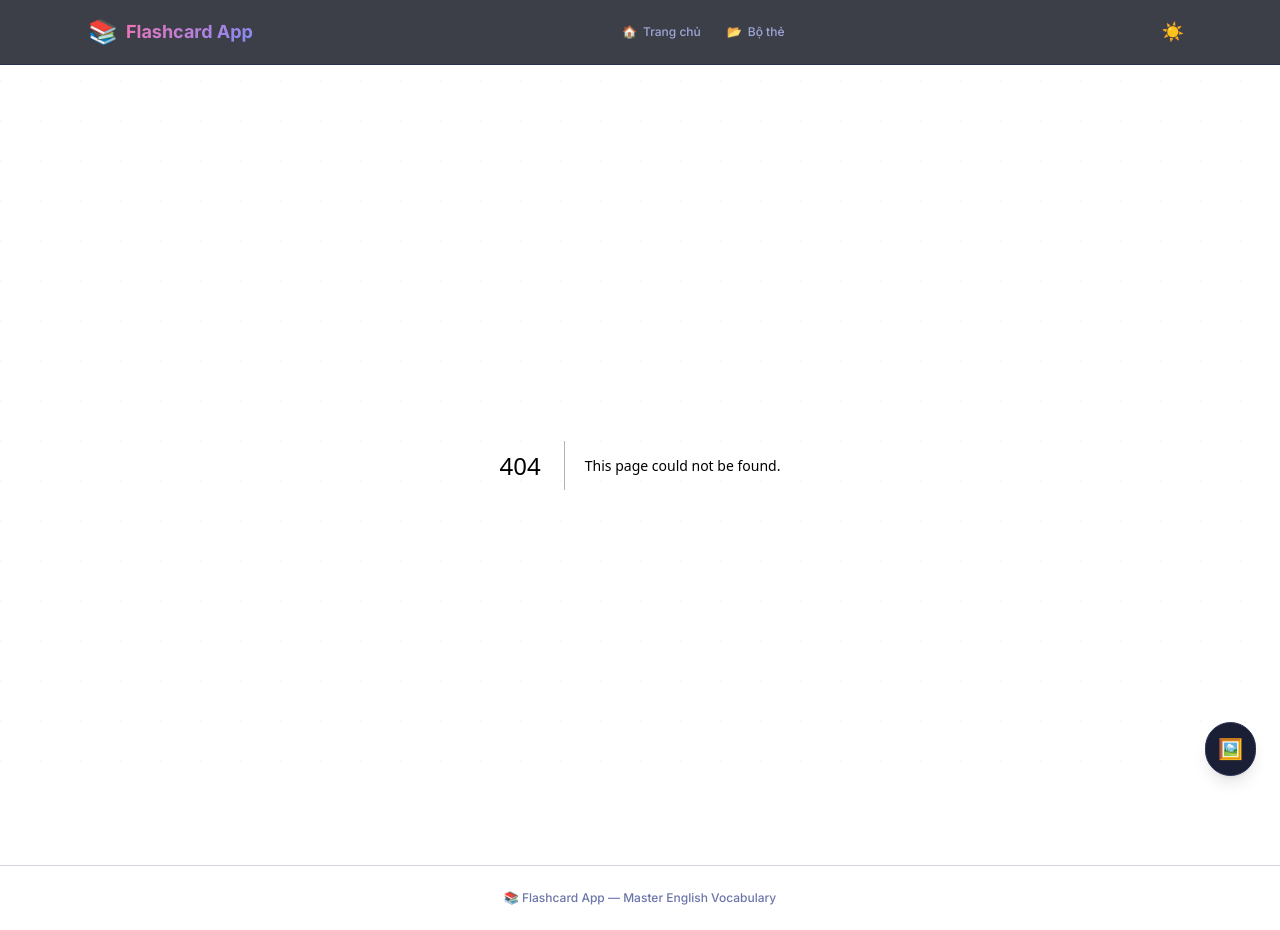
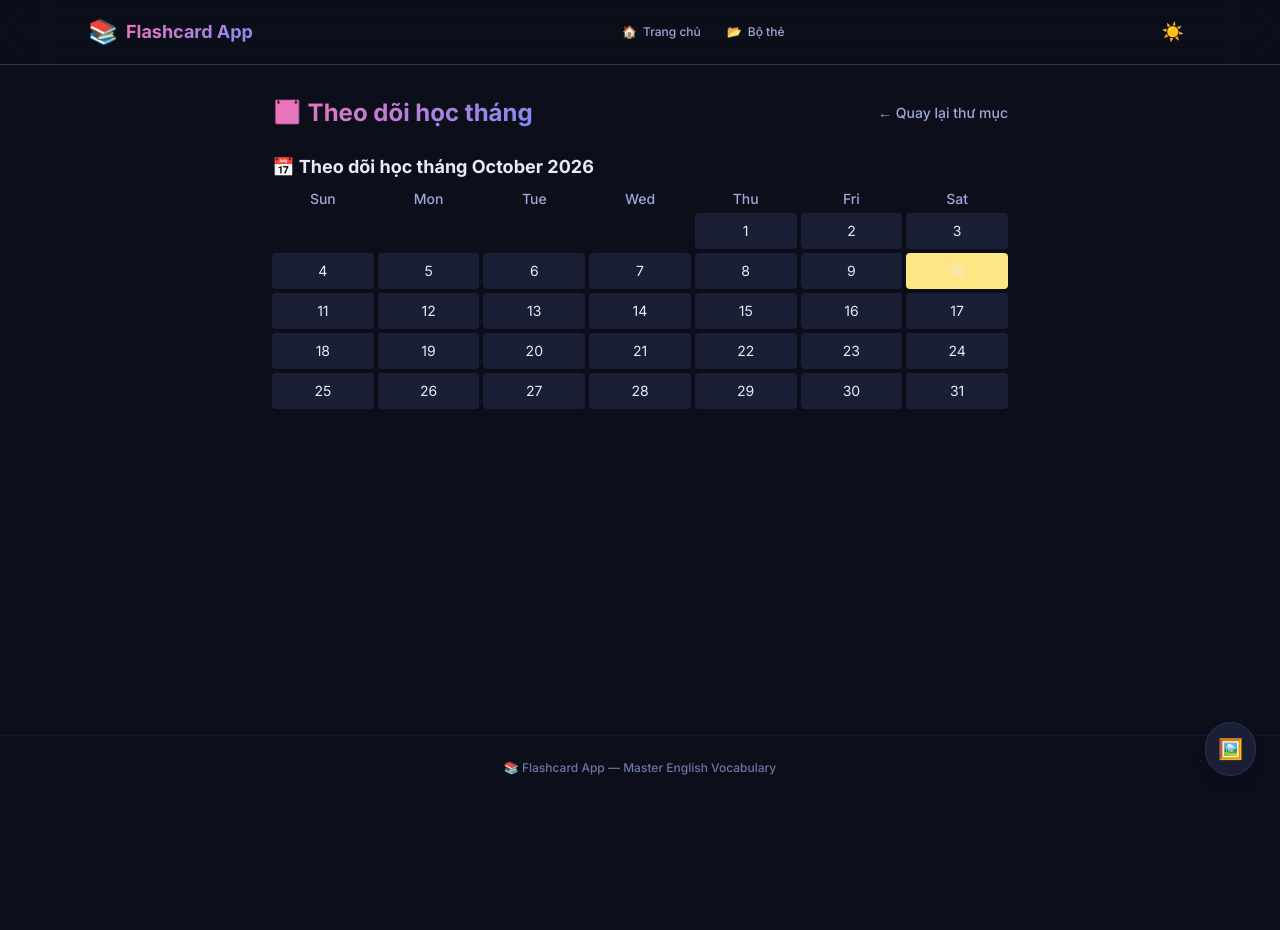
Before and after one commit to nguyencongtrung2001/Learn-Japan, a Next.js app: page /folders/1/tracker in a window 1280 px wide. Before the commit this address had no page. After the commit the page ends 800 px from the top, so only its background shows below. Built offline with nearby package versions, Linux system fonts and the light colour scheme.

Commit message:
tinh nang tracker

```diff
--- /dev/null
+++ b/app/folders/[id]/tracker/page.tsx
@@ -0,0 +1,25 @@
+// app/folders/[id]/tracker/page.tsx
+
+
+import Link from "next/link";
+import { MonthlyTracker } from "@/components/folder/monthly-tracker";
+
+export default async function TrackerPage({ params }: { params: Promise<{ id: string }> }) {
+  const { id } = await params;
+  const folderId = Number.parseInt(id, 10);
+
+  return (
+    <div className="mx-auto max-w-3xl px-4 py-8">
+      <div className="flex items-center justify-between mb-4">
+        <h1 className="text-2xl font-bold gradient-text">📅 Theo dõi học tháng</h1>
+        <Link
+          href={`/folders/${folderId}`}
+          className="text-sm font-medium text-foreground-muted hover:text-indigo-light transition-colors"
+        >
+          ← Quay lại thư mục
+        </Link>
+      </div>
+      <MonthlyTracker folderId={folderId} />
+    </div>
+  );
+}
--- a/components/folder/folder-detail.tsx
+++ b/components/folder/folder-detail.tsx
@@ -9,6 +9,7 @@ import { toCardListItem, type CardInput, type CardListItem } from "@/lib/card-ut
 import type { Folder } from "@/db/schema";
 import BulkImport from "@/components/bulk-import";
 import { FolderInfoCard } from "./folder-info-card";
+import Link from "next/link";
 import { QuizActions } from "./quiz-actions";
 import { FolderEditForm } from "./folder-edit-form";
 import { AddCardForm } from "./add-card-form";
@@ -133,7 +134,9 @@ export default function FolderDetail({ folder: initialFolder, initialCards, serv
               editing={editing}
             />
 
+
             <QuizActions folderId={folderId} total={cards.length} newCount={newCount} dueCount={dueCount} />
+            <Link href={`/folders/${folderId}/tracker`} className="mt-4 inline-block w-full text-center py-2 bg-amber-100 hover:bg-amber-200 text-amber-800 font-medium rounded-lg transition-colors">Theo dõi</Link>
 
             <button
               type="button"
--- /dev/null
+++ b/components/folder/monthly-tracker.tsx
@@ -0,0 +1,89 @@
+import { useEffect, useState } from "react";
+import { format, startOfMonth, endOfMonth, eachDayOfInterval, getDay, isSameDay } from "date-fns";
+
+interface MonthlyTrackerProps {
+  folderId: number;
+}
+
+export function MonthlyTracker({ folderId }: MonthlyTrackerProps) {
+  const storageKey = `studyStreak_${folderId}`;
+  const [selectedDates, setSelectedDates] = useState<Set<string>>(new Set());
+
+  // Load from localStorage
+  useEffect(() => {
+    const stored = localStorage.getItem(storageKey);
+    if (stored) {
+      try {
+        const arr: string[] = JSON.parse(stored);
+        setSelectedDates(new Set(arr));
+      } catch (_) {}
+    }
+  }, [storageKey]);
+
+  const save = (set: Set<string>) => {
+    localStorage.setItem(storageKey, JSON.stringify(Array.from(set)));
+  };
+
+  const today = new Date();
+  const monthStart = startOfMonth(today);
+  const monthEnd = endOfMonth(today);
+  const days = eachDayOfInterval({ start: monthStart, end: monthEnd });
+
+  const toggleDate = (date: Date) => {
+    const key = format(date, "yyyy-MM-dd");
+    const newSet = new Set(selectedDates);
+    if (newSet.has(key)) newSet.delete(key);
+    else newSet.add(key);
+    setSelectedDates(newSet);
+    save(newSet);
+  };
+
+  // Build weeks rows
+  const weeks: Date[][] = [];
+  let week: Date[] = [];
+  // Pad first week with nulls for days before month start
+  for (let i = 0; i < getDay(monthStart); i++) week.push(null as any);
+  days.forEach((d) => {
+    week.push(d);
+    if (week.length === 7) {
+      weeks.push(week);
+      week = [];
+    }
+  });
+  if (week.length) {
+    // Pad end of last week
+    while (week.length < 7) week.push(null as any);
+    weeks.push(week);
+  }
+
+  return (
+    <div className="mt-6">
+      <h2 className="text-lg font-bold mb-2">📅 Theo dõi học tháng {format(today, "MMMM yyyy")}</h2>
+      <div className="grid grid-cols-7 gap-1 text-center text-sm">
+        {["Sun","Mon","Tue","Wed","Thu","Fri","Sat"].map((d) => (
+          <div key={d} className="font-medium text-foreground-muted">{d}</div>
+        ))}
+        {weeks.map((w, wi) =>
+          w.map((d, di) => {
+            if (!d) return <div key={`empty-${wi}-${di}`} />;
+            const key = format(d, "yyyy-MM-dd");
+            const isToday = isSameDay(d, today);
+            const selected = selectedDates.has(key);
+            const bg = selected ? "bg-emerald-500" : isToday ? "bg-amber-200" : "bg-surface";
+            const text = selected ? "text-white" : "text-foreground";
+            return (
+              <button
+                key={key}
+                onClick={() => toggleDate(d)}
+                className={`p-2 rounded ${bg} ${text} hover:opacity-80 transition-colors`}
+                title={format(d, "PPP")}
+              >
+                {d.getDate()}
+              </button>
+            );
+          })
+        )}
+      </div>
+    </div>
+  );
+}
--- a/components/folder/quiz-actions.tsx
+++ b/components/folder/quiz-actions.tsx
@@ -10,9 +10,9 @@ interface QuizActionsProps {
 export function QuizActions({ folderId, total, newCount, dueCount }: QuizActionsProps) {
   const href = `/folders/${folderId}/quiz`;
   const hasEnough = total >= 4;
-
   return (
     <div className="flex flex-col gap-3">
+
       {/* 🌱 Học Mới */}
       {hasEnough && newCount > 0 ? (
         <Link
--- a/package.json
+++ b/package.json
@@ -17,7 +17,8 @@
     "next": "16.3.0",
     "react": "19.2.8",
     "react-dom": "19.2.8",
-    "xlsx": "^0.18.5"
+    "xlsx": "^0.18.5",
+    "date-fns": "^3.6.0"
   },
   "devDependencies": {
     "@tailwindcss/postcss": "^4",
```
